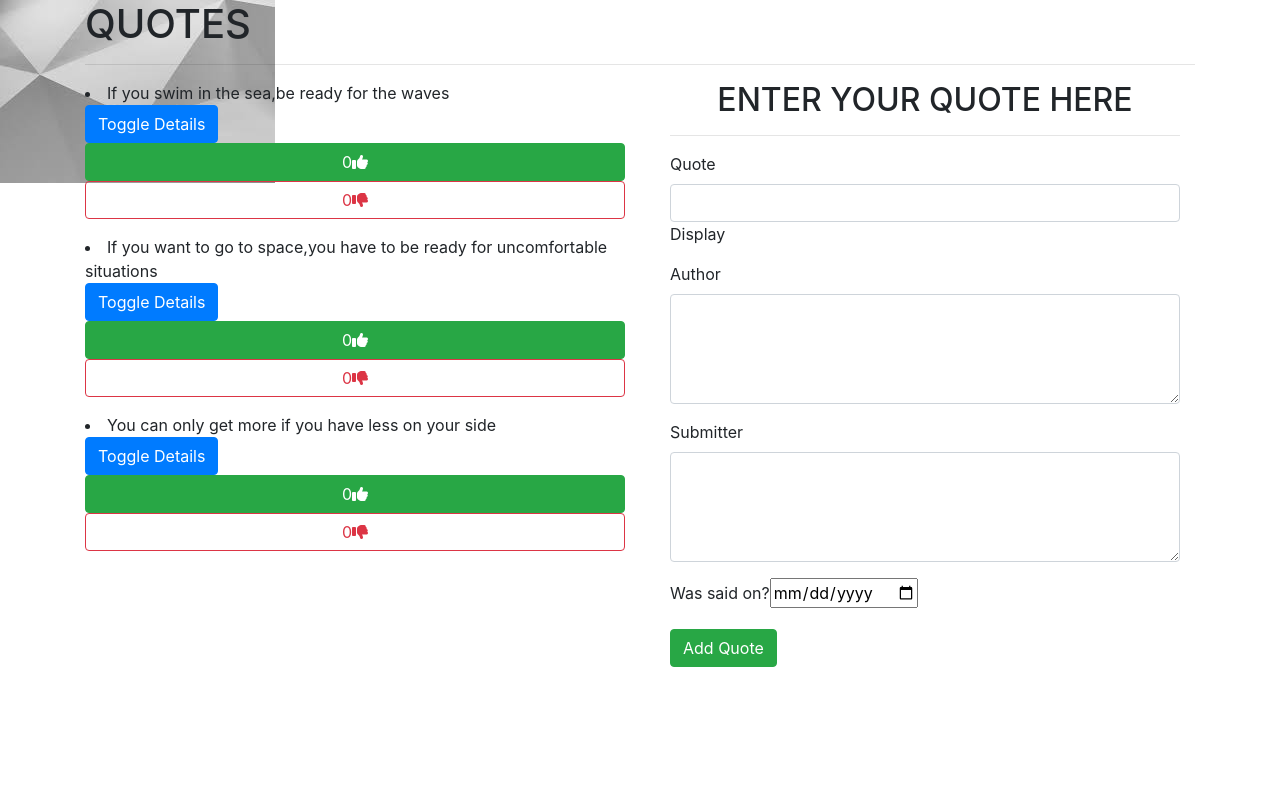
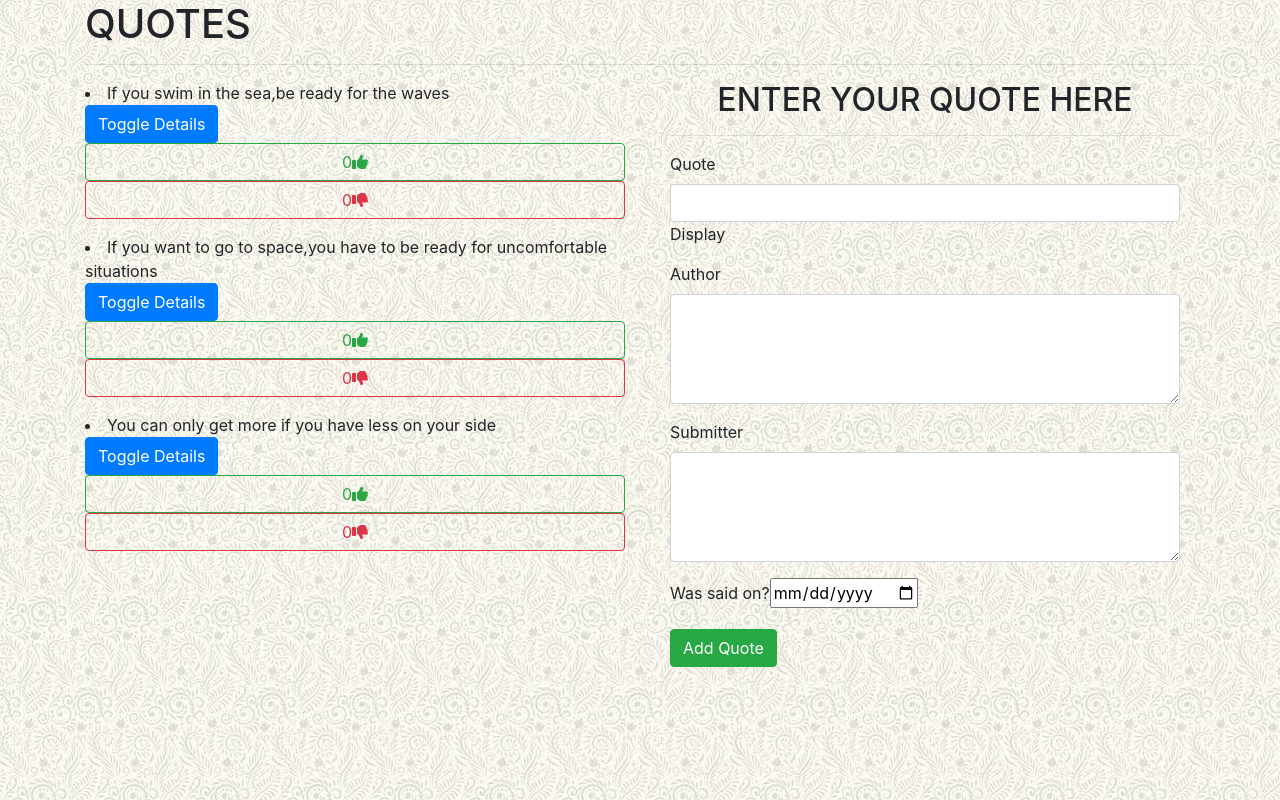
Before and after one commit to EmmanuelWanzala/Quotes, an Angular app: page / in a window 1280 px wide. Built offline with nearby package versions, Linux system fonts and the light colour scheme.

Commit message:
add button outline

```diff
--- a/src/app/vote/vote.component.html
+++ b/src/app/vote/vote.component.html
@@ -1,5 +1,5 @@
 <!-- <p>vote works!</p> -->
 <p>
-    <button class="col btn btn-success" (click)="upVote()">{{uvotes}}<i class="fas fa-thumbs-up"></i></button>
+    <button class="col btn btn-outline-success" (click)="upVote()">{{uvotes}}<i class="fas fa-thumbs-up"></i></button>
     <button class="col btn btn-outline-danger" (click)="downVote()">{{dvotes}}<i class="fas fa-thumbs-down"></i></button>
 </p>
--- a/src/styles.css
+++ b/src/styles.css
@@ -2,8 +2,6 @@
 @import "~bootstrap/dist/css/bootstrap.css";
 
 body{
-    background-image: url(../src/assets/images.jpeg);
-    background-repeat: no-repeat;
-    width: 100%;
-    height: 90vh;
+     background-image: url(../src/assets/download.jpeg);
+
 }
```
Also changed, not shown: src/assets/download.jpeg (added), src/assets/images.jpeg (deleted).
